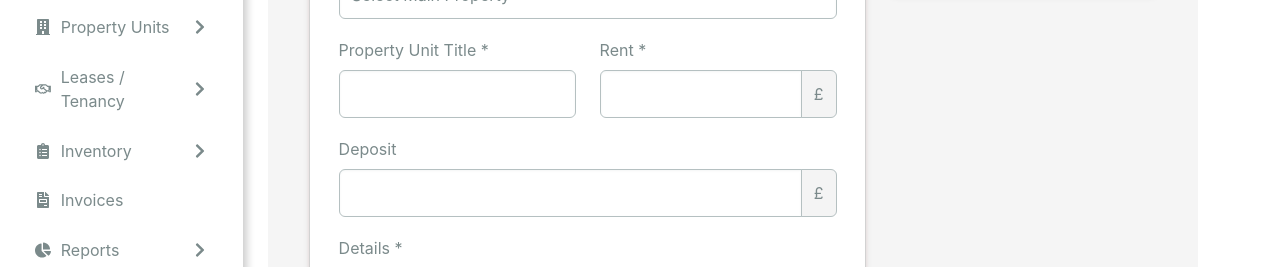
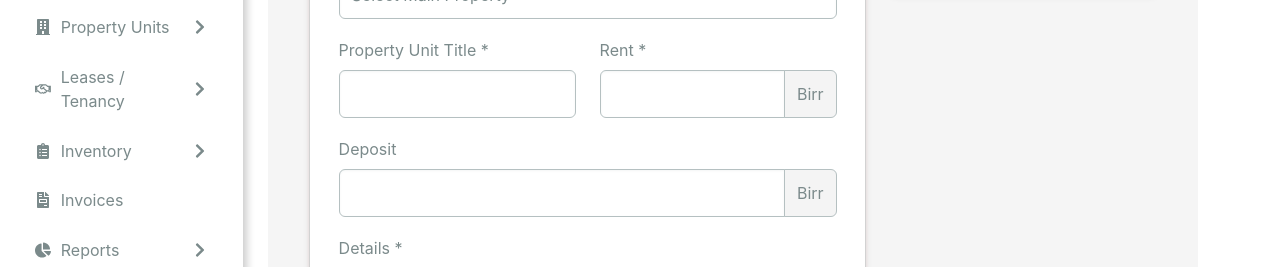
Before and after one commit to Amanbanti/RMS, a React (Create React App) app in the folder frontend/: page /create/property-unit in a window 1280 px wide. Shown: the part 306-573 px from the top of the page. Built offline with nearby package versions, Linux system fonts and the light colour scheme.

Commit message:
AddPropertyUnits Unit Update

```diff
--- a/frontend/src/screens/PropertyUnits/CreatePropertyUnit.jsx
+++ b/frontend/src/screens/PropertyUnits/CreatePropertyUnit.jsx
@@ -49,7 +49,7 @@ const AddPropertyUnits = () => {
                   <Form.Label>Rent *</Form.Label>
                         <InputGroup>
                             <Form.Control type="number" name="rent" value={formData.rent} onChange={handleChange} required />
-                            <InputGroup.Text>£</InputGroup.Text>
+                            <InputGroup.Text>Birr</InputGroup.Text>
                         </InputGroup>
                   </Form.Group>
                 </Col>
@@ -59,7 +59,7 @@ const AddPropertyUnits = () => {
                <Form.Label>Deposit</Form.Label>
                 <InputGroup>
                     <Form.Control type="number" name="deposit" value={formData.deposit} onChange={handleChange} />
-                    <InputGroup.Text>£</InputGroup.Text>
+                    <InputGroup.Text>Birr</InputGroup.Text>
                 </InputGroup>
               </Form.Group>
 
```
